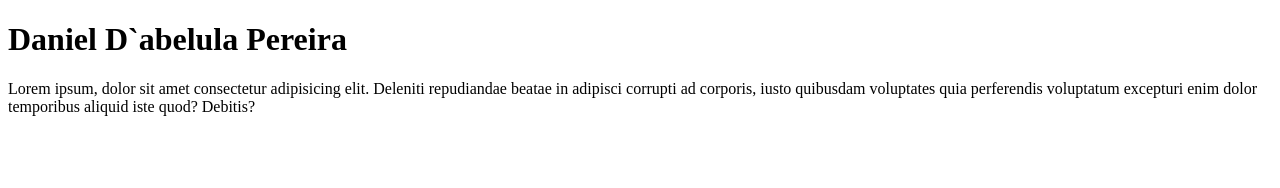
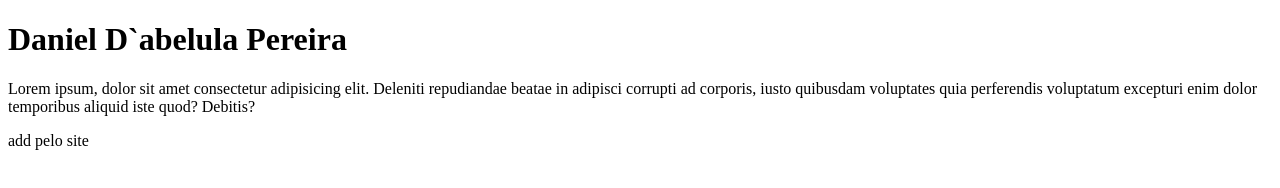
Before and after one commit to DanielPereira3885/AulaLP1, a plain HTML site: page paginaprincipal/index.html in a window 1280 px wide. Drawn offline with Linux system fonts and the light colour scheme.

Commit message:
alteraçao index
mudado online

```diff
--- a/paginaprincipal/index.html
+++ b/paginaprincipal/index.html
@@ -9,5 +9,6 @@
 <body>
     <h1>Daniel D`abelula Pereira</h1>
     <p>Lorem ipsum, dolor sit amet consectetur adipisicing elit. Deleniti repudiandae beatae in adipisci corrupti ad corporis, iusto quibusdam voluptates quia perferendis voluptatum excepturi enim dolor temporibus aliquid iste quod? Debitis?</p>
-</body>
+    <p> add pelo site </p>
+    </body>
 </html>
```
